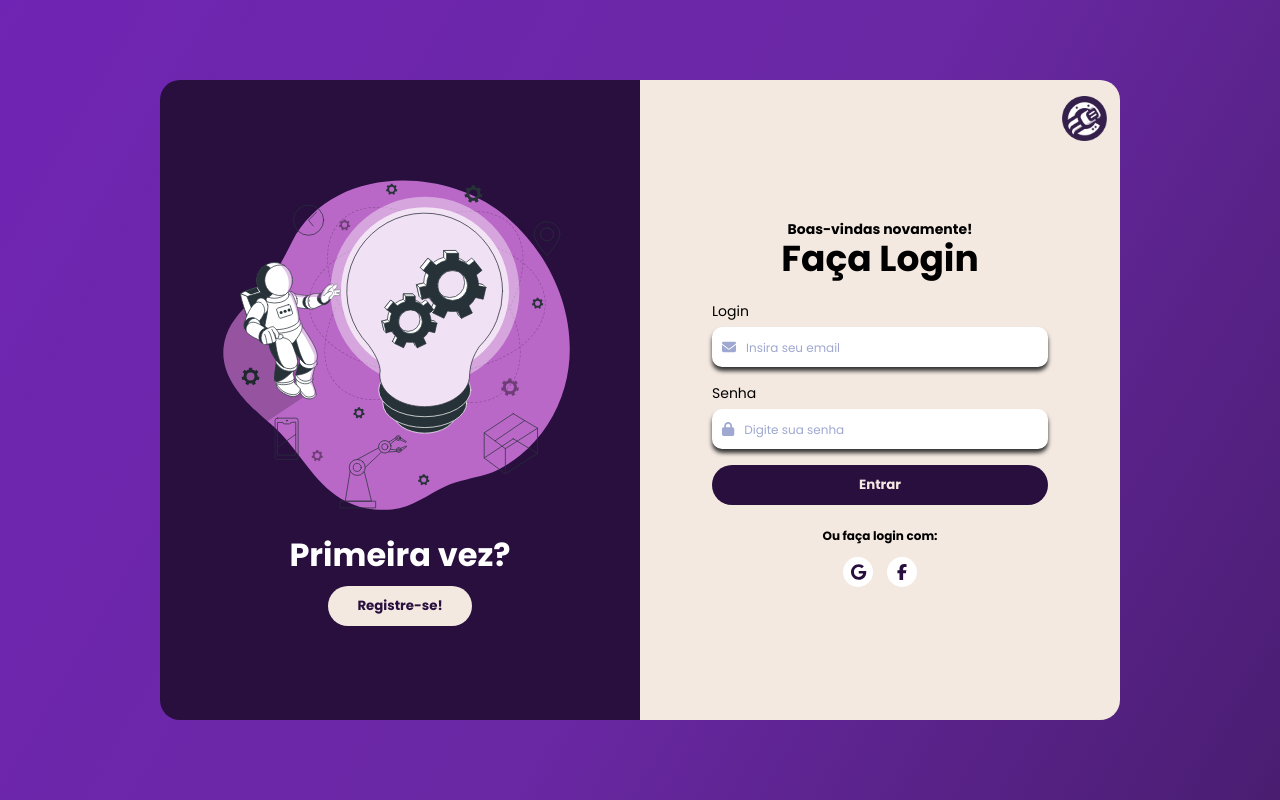
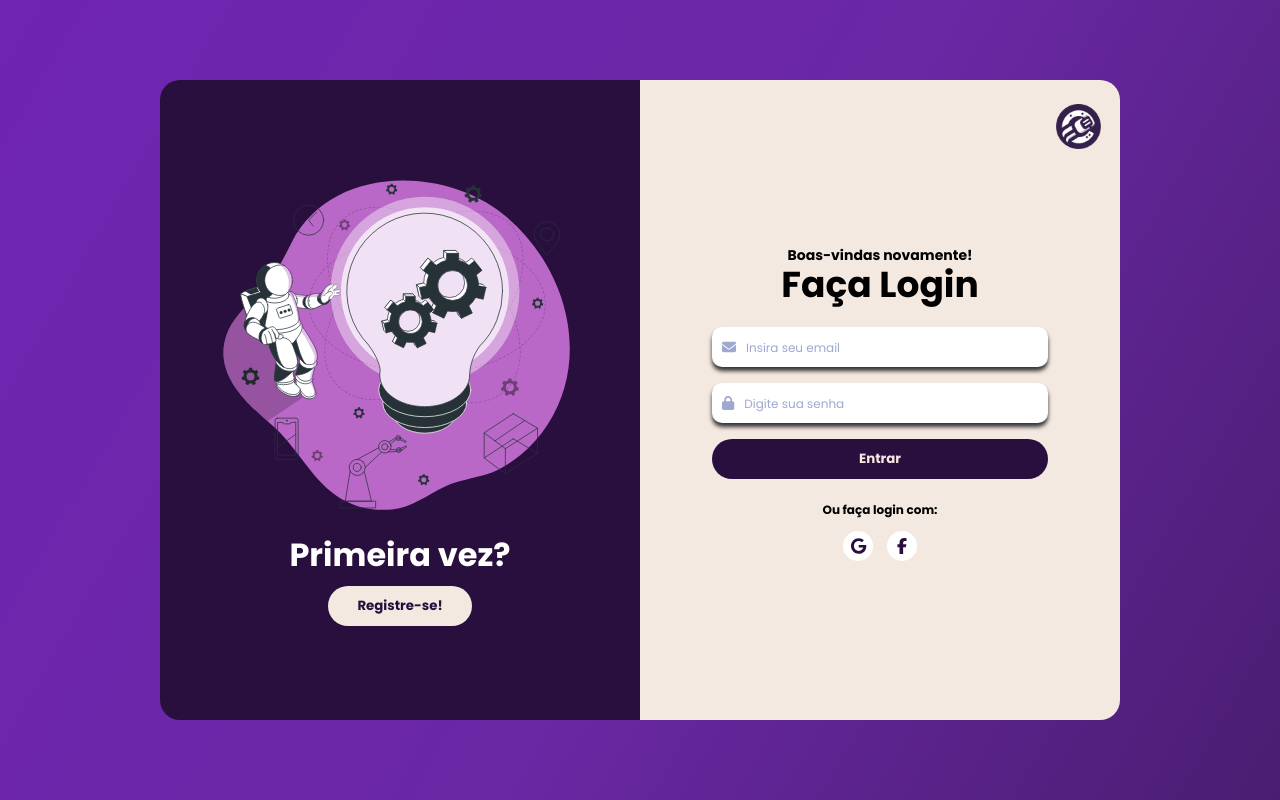
Before and after one commit to giulms/InterConex, a React (Vite) app: page /login in a window 1280 px wide. Built offline with nearby package versions, Linux system fonts and the light colour scheme.

Commit message:
Ajustar design do Login e Router no main.jsx
Signed-off-by: victorb-s <victorb.santos15@gmail.com>

```diff
--- a/src/App.jsx
+++ b/src/App.jsx
@@ -3,22 +3,18 @@ import Login from './pages/Login';
 import Pesquisa from './pages/Pesquisa';
 
 import {
-  BrowserRouter as Router,
   Routes,
   Route,
 } from 'react-router-dom'
 
-
 const App = () => {
   return (
     <>
-      <Router>
-        <Routes>
-          <Route path="/" element={<Home/>}></Route>
-          <Route path="/login" element={<Login/>}></Route>
-          <Route path="/pesquisa" element={<Pesquisa/>}></Route>
-        </Routes>
-      </Router>
+      <Routes>
+        <Route path="/" element={<Home/>}></Route>
+        <Route path="/login" element={<Login/>}></Route>
+        <Route path="/pesquisa" element={<Pesquisa/>}></Route>
+      </Routes>
     </>
   )
 }
--- a/src/components/LoginComponents/atoms/Input.jsx
+++ b/src/components/LoginComponents/atoms/Input.jsx
@@ -1,12 +1,11 @@
-import { InputContainer, IconContainer, InpPrimary, LabelInput, Wrapper } from "./styles"
+import { InputContainer, IconContainer, InpPrimary, Wrapper } from "./styles"
 
 // eslint-disable-next-line react/prop-types
-export const InputPrimary = ({ title, leftIcon, name, ...rest }) => {
+export const InputPrimary = ({ placeholder, leftIcon, name, ...rest }) => {
   return (<Wrapper>
-    <LabelInput htmlFor={name}>{title}</LabelInput>
     <InputContainer>
         {leftIcon ? (<IconContainer>{leftIcon}</IconContainer>) : null}
-        <InpPrimary name={name} {...rest}/>
+        <InpPrimary placeholder={placeholder} name={name} {...rest}/>
     </InputContainer>
     </Wrapper>)
 }
--- a/src/components/LoginComponents/atoms/styles.js
+++ b/src/components/LoginComponents/atoms/styles.js
@@ -51,12 +51,6 @@ export const BtnSecondary = styled.button`
     }
 `
 
-export const LabelInput = styled.label`
-    margin-bottom: 5px;
-    color: #000;
-    font-size: 14px;
-`
-
 export const InputContainer = styled.div`
     width: 100%;
     height: 5vh;
--- a/src/components/LoginComponents/molecules/FormsRegistro.jsx
+++ b/src/components/LoginComponents/molecules/FormsRegistro.jsx
@@ -14,8 +14,7 @@ export const FormsRegistro = ({ handleSetIsLogin }) => {
            leftIcon={<FontAwesomeIcon icon={faUser} className={styles.iconeInput}/>}
            name="nome"
            type="text"
-           title="Nome e Sobrenome"
-           placeholder="Insira seu nome"
+           placeholder="Insira seu nome completo"
            required
         />
 
@@ -23,7 +22,6 @@ export const FormsRegistro = ({ handleSetIsLogin }) => {
             leftIcon={<FontAwesomeIcon icon={faEnvelope} className={styles.iconeInput}/>}
             name="email"
             type="email"
-            title="Login"
             placeholder="Informe seu email"
             required
         />
@@ -32,7 +30,6 @@ export const FormsRegistro = ({ handleSetIsLogin }) => {
             leftIcon={<FontAwesomeIcon icon={faLock} className={styles.iconeInput}/>}
             name="senha"
             type="password"
-            title="Senha"
             placeholder="Digite sua senha"
             required
         />
--- a/src/components/LoginComponents/organisms/organisms.module.css
+++ b/src/components/LoginComponents/organisms/organisms.module.css
@@ -1,15 +1,15 @@
 .logoInterRegistro{
     position: absolute;
-    left: 1vw;
-    top: 2vh;
+    left: 14vw;
+    top: 13vh;
 
     width: 45px;
 }
 
 .logoInterLogin{
     position: absolute;
-    right: 1vw;
-    top: 2vh;
+    right: 14vw;
+    top: 13vh;
 
     width: 45px;
 }
--- a/src/components/LoginComponents/templates/LoginTemplate.jsx
+++ b/src/components/LoginComponents/templates/LoginTemplate.jsx
@@ -3,13 +3,12 @@ import { LoginSide } from "../organisms/LoginSide";
 import { RegistroForms } from "../organisms/RegistroFormsOrg"
 import { RegistroSide } from "../organisms/RegistroSide";
 
-import { TemplateContainer, SlideContainer } from './styles';
+import { TemplateContainer } from './styles';
 
 // eslint-disable-next-line react/prop-types
 export const LoginTemplate = ({ isLogin, handleSetIsLogin }) => {
   return (
   <TemplateContainer>
-      <SlideContainer isLogin={isLogin}>
       {isLogin ?
           (<>
               <LoginSide handleSetIsLogin={handleSetIsLogin}/>
@@ -22,7 +21,6 @@ export const LoginTemplate = ({ isLogin, handleSetIsLogin }) => {
           </>)
 
       }
-      </SlideContainer>
     </TemplateContainer>
   )
 }
--- a/src/components/LoginComponents/templates/styles.js
+++ b/src/components/LoginComponents/templates/styles.js
@@ -1,26 +1,4 @@
-import styled, { keyframes } from "styled-components";
-
-const slideIn = keyframes`
-  0% {
-    opacity: 0;
-    transform: translateX(100%);
-  }
-  100% {
-    opacity: 1;
-    transform: translateX(0);
-  }
-`;
-
-const slideOut = keyframes`
-  0% {
-    opacity: 1;
-    transform: translateX(0);
-  }
-  100% {
-    opacity: 0;
-    transform: translateX(-100%);
-  }
-`;
+import styled from "styled-components";
 
 export const TemplateContainer = styled.div`
   display: flex;
@@ -28,17 +6,4 @@ export const TemplateContainer = styled.div`
   align-items: center;
   height: 80vh;
   width: 75vw;
-  position: relative;
-  overflow: hidden;
 `;
-
-export const SlideContainer = styled.div`
-  display: flex;
-  width: 100%;
-  max-width: 100%;
-  height: 100%;
-  transition: all 0.5s ease-in-out;
-
-  // Animação condicional com base no estado de login
-  animation: ${({ isLogin }) => (isLogin ? slideIn : slideOut)} 0.5s ease-in-out;
-`;
--- a/src/main.jsx
+++ b/src/main.jsx
@@ -2,11 +2,13 @@ import { StrictMode } from 'react'
 import { createRoot } from 'react-dom/client'
 import { GlobalStyle } from './styles/global.js'
 import App from './App.jsx'
-
+import { BrowserRouter as Router } from 'react-router-dom'
 
 createRoot(document.getElementById('root')).render(
   <StrictMode>
     <GlobalStyle />
-    <App />
+    <Router>
+      <App />
+    </Router>
   </StrictMode>,
 )
```
Lines whose indentation alone changed are shown as unchanged.
